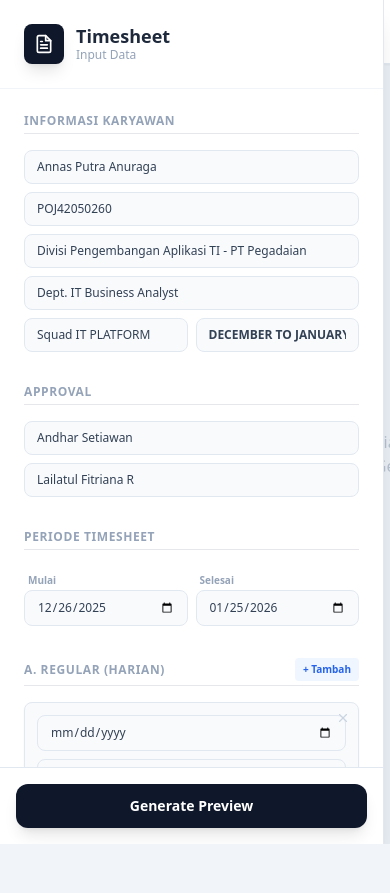
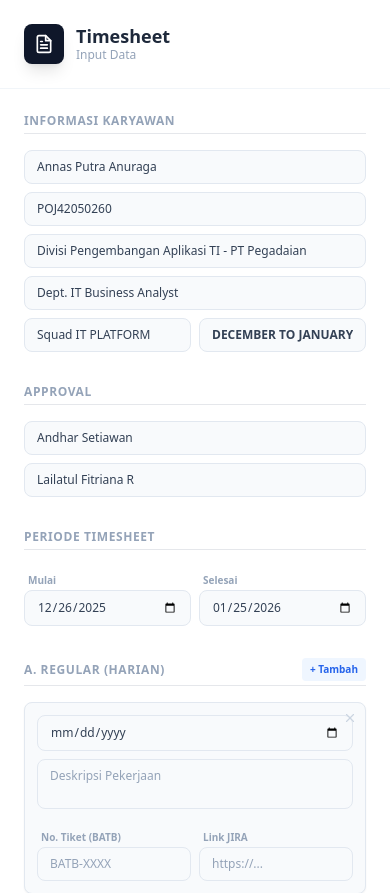
Before and after one commit to naanas/client, a Vue app: page / in a window 390 px wide. Shown: the top 893 px of the page. Before the commit the page ends 844 px from the top, so only its background shows below. Built offline with nearby package versions, Linux system fonts and the light colour scheme; no server answers.

Commit message:
add handling mobile view

```diff
--- a/src/App.vue
+++ b/src/App.vue
@@ -3,11 +3,12 @@
   import axios from 'axios';
 
   // --- STYLE VARIABLE ---
+  // Style input standar (dibuat variable biar codingan html gak semrawut)
   const inputClass = "w-full px-3 py-2 bg-slate-50 border border-slate-200 rounded-lg text-xs text-slate-700 focus:bg-white focus:outline-none focus:ring-2 focus:ring-blue-500 transition-all placeholder:text-slate-400";
 
   // --- ENV VARIABLE ---
-  // Mengambil URL dari .env
-  const API_URL = import.meta.env.VITE_API_URL;
+  // Mengambil URL dari .env (Local vs Production Vercel)
+  const API_URL = import.meta.env.VITE_API_URL || 'http://localhost:3000';
 
   // --- STATE DATA KARYAWAN ---
   const employee = ref({
@@ -50,11 +51,14 @@
     employee.value.month = start === end ? start : `${start} TO ${end}`;
   };
 
+  // Logic Zoom Preview agar pas di layar (Responsive Scale)
   const calculateScale = () => {
     if (!previewContainer.value) return;
-    const PAPER_WIDTH = 1123;
-    const PADDING = 64;
+    const PAPER_WIDTH = 1123; // Lebar kertas A4 Landscape pixel
+    const PADDING = 32;
+    // Ambil lebar container parent
     const availableWidth = previewContainer.value.clientWidth - PADDING;
+    // Hitung skala (Maksimal 1/100%)
     scale.value = Math.min(1, availableWidth / PAPER_WIDTH);
   };
 
@@ -75,6 +79,7 @@
 
   // --- LIFECYCLE ---
   onMounted(() => {
+    // 1. Auto Set Tanggal (Cutoff tanggal 26 - 25)
     const today = new Date();
     const d = today.getDate();
     const m = today.getMonth();
@@ -93,7 +98,11 @@
     employee.value.periodEnd = end.toISOString().split('T')[0] || '';
 
     updateMonthField();
+
+    // 2. Listener Resize Window
     window.addEventListener('resize', calculateScale);
+    // Trigger sekali di awal
+    setTimeout(calculateScale, 500);
   });
 
   onUnmounted(() => {
@@ -104,23 +113,24 @@
     updateMonthField();
   });
 
-  // --- LOAD PREVIEW ---
+  // --- API CALLS ---
   const loadPreview = async () => {
     isLoading.value = true;
     htmlContent.value = '';
 
     try {
-      // MENGGUNAKAN API_URL DARI ENV
       const response = await axios.post(`${API_URL}/api/preview-html`, {
         employee: employee.value,
         tasks: regularTasks.value,
         overtimeTasks: overtimeTasks.value
       });
       htmlContent.value = response.data;
+
+      // Tunggu DOM update baru hitung scale lagi
       await nextTick();
       calculateScale();
     } catch (error) {
-      alert('Gagal load preview. Pastikan server backend jalan.');
+      alert('Gagal load preview. Pastikan backend jalan dan URL benar.');
       console.error(error);
     } finally {
       isLoading.value = false;
@@ -137,11 +147,11 @@
 </script>
 
 <template>
-  <div class="flex h-screen bg-slate-100 font-sans overflow-hidden">
+  <div class="flex flex-col md:flex-row min-h-screen bg-slate-100 font-sans md:overflow-hidden overflow-auto">
 
-    <aside class="w-96 bg-white border-r border-slate-200 flex flex-col z-20 shadow-xl relative flex-shrink-0">
+    <aside class="w-full md:w-96 bg-white border-b md:border-b-0 md:border-r border-slate-200 flex flex-col z-20 shadow-xl flex-shrink-0 relative">
 
-      <div class="p-6 border-b border-slate-100 flex items-center gap-3">
+      <div class="p-6 border-b border-slate-100 flex items-center gap-3 bg-white sticky top-0 z-30 md:static">
         <div class="w-10 h-10 bg-slate-900 rounded-lg flex items-center justify-center text-white shadow-lg">
           <svg xmlns="http://www.w3.org/2000/svg" width="20" height="20" viewBox="0 0 24 24" fill="none" stroke="currentColor" stroke-width="2" stroke-linecap="round" stroke-linejoin="round"><path d="M14 2H6a2 2 0 0 0-2 2v16a2 2 0 0 0 2 2h12a2 2 0 0 0 2-2V8z"/><polyline points="14 2 14 8 20 8"/><line x1="16" y1="13" x2="8" y2="13"/><line x1="16" y1="17" x2="8" y2="17"/><polyline points="10 9 9 9 8 9"/></svg>
         </div>
@@ -151,7 +161,7 @@
         </div>
       </div>
 
-      <div class="flex-1 overflow-y-auto p-6 space-y-8">
+      <div class="flex-1 p-6 space-y-8 md:overflow-y-auto">
 
         <div class="space-y-4">
           <h3 class="text-xs font-bold text-slate-400 uppercase tracking-wider border-b pb-1">Informasi Karyawan</h3>
@@ -206,7 +216,7 @@
               </button>
 
               <div class="space-y-2">
-                <input v-model="task.date" type="date" :class="inputClass + ' w-36'" title="Tanggal" />
+                <input v-model="task.date" type="date" :class="inputClass + ' w-full md:w-36'" title="Tanggal" />
                 <textarea v-model="task.description" rows="2" placeholder="Deskripsi Pekerjaan" :class="inputClass + ' resize-none'"></textarea>
                 <div class="grid grid-cols-2 gap-2">
                    <div>
@@ -266,7 +276,7 @@
 
       </div>
 
-      <div class="p-4 bg-white border-t border-slate-200">
+      <div class="p-4 bg-white border-t border-slate-200 sticky bottom-0 z-30 md:static">
         <button @click="loadPreview" :disabled="isLoading" class="w-full py-3 bg-slate-900 hover:bg-slate-800 text-white rounded-xl font-semibold text-sm flex items-center justify-center gap-2 transition-all active:scale-95 disabled:opacity-70 shadow-lg">
           <svg v-if="isLoading" class="animate-spin h-4 w-4 text-white" viewBox="0 0 24 24"><circle class="opacity-25" cx="12" cy="12" r="10" stroke="currentColor" stroke-width="4"></circle><path class="opacity-75" fill="currentColor" d="M4 12a8 8 0 018-8V0C5.373 0 0 5.373 0 12h4zm2 5.291A7.962 7.962 0 014 12H0c0 3.042 1.135 5.824 3 7.938l3-2.647z"></path></svg>
           <span v-else>Generate Preview</span>
@@ -274,21 +284,24 @@
       </div>
     </aside>
 
-    <main class="flex-1 flex flex-col bg-slate-100/50 min-w-0">
-      <header class="h-16 bg-white border-b border-slate-200 flex items-center justify-between px-6 shadow-sm z-10 sticky top-0">
+    <main class="flex-1 flex flex-col bg-slate-100/50 min-w-0 md:h-screen">
+      <header class="h-16 bg-white border-b border-slate-200 flex items-center justify-between px-4 md:px-6 shadow-sm z-10 sticky top-0">
         <div class="flex items-center gap-3">
-          <span class="text-sm font-semibold text-slate-600">Document Preview</span>
+          <span class="text-sm font-semibold text-slate-600 hidden md:inline">Document Preview</span>
+          <span class="text-sm font-semibold text-slate-600 md:hidden">Preview</span>
           <span class="px-2 py-0.5 bg-indigo-50 text-indigo-600 border border-indigo-100 rounded text-[10px] font-bold">ZOOM: {{ Math.round(scale * 100) }}%</span>
         </div>
-        <button @click="printFromIframe" :disabled="!htmlContent" class="flex items-center gap-2 px-5 py-2 bg-blue-600 hover:bg-blue-700 text-white text-sm font-bold rounded-lg shadow-md transition-all active:scale-95 disabled:opacity-50">Save as PDF</button>
+        <button @click="printFromIframe" :disabled="!htmlContent" class="flex items-center gap-2 px-4 py-2 bg-blue-600 hover:bg-blue-700 text-white text-xs md:text-sm font-bold rounded-lg shadow-md transition-all active:scale-95 disabled:opacity-50">
+           Save PDF
+        </button>
       </header>
 
-      <div ref="previewContainer" class="flex-1 overflow-hidden p-8 flex justify-center items-start bg-slate-200/50">
+      <div ref="previewContainer" class="flex-1 overflow-hidden p-4 md:p-8 flex justify-center items-start bg-slate-200/50 min-h-[500px]">
         <div v-if="htmlContent" class="relative shadow-2xl transition-transform duration-300 ease-out origin-top" :style="{ transform: `scale(${scale})` }">
           <iframe id="preview-frame" :srcdoc="htmlContent" title="PDF Preview" class="bg-white block" style="width: 1123px; height: 794px; border: none;"></iframe>
         </div>
-        <div v-else class="flex flex-col items-center justify-center h-full text-slate-400 opacity-60">
-           <p>Siap Generate...</p>
+        <div v-else class="flex flex-col items-center justify-center h-full text-slate-400 opacity-60 text-center">
+           <p class="text-sm">Isi form di atas (HP) / samping (PC)<br>lalu klik Generate.</p>
         </div>
       </div>
     </main>
```
